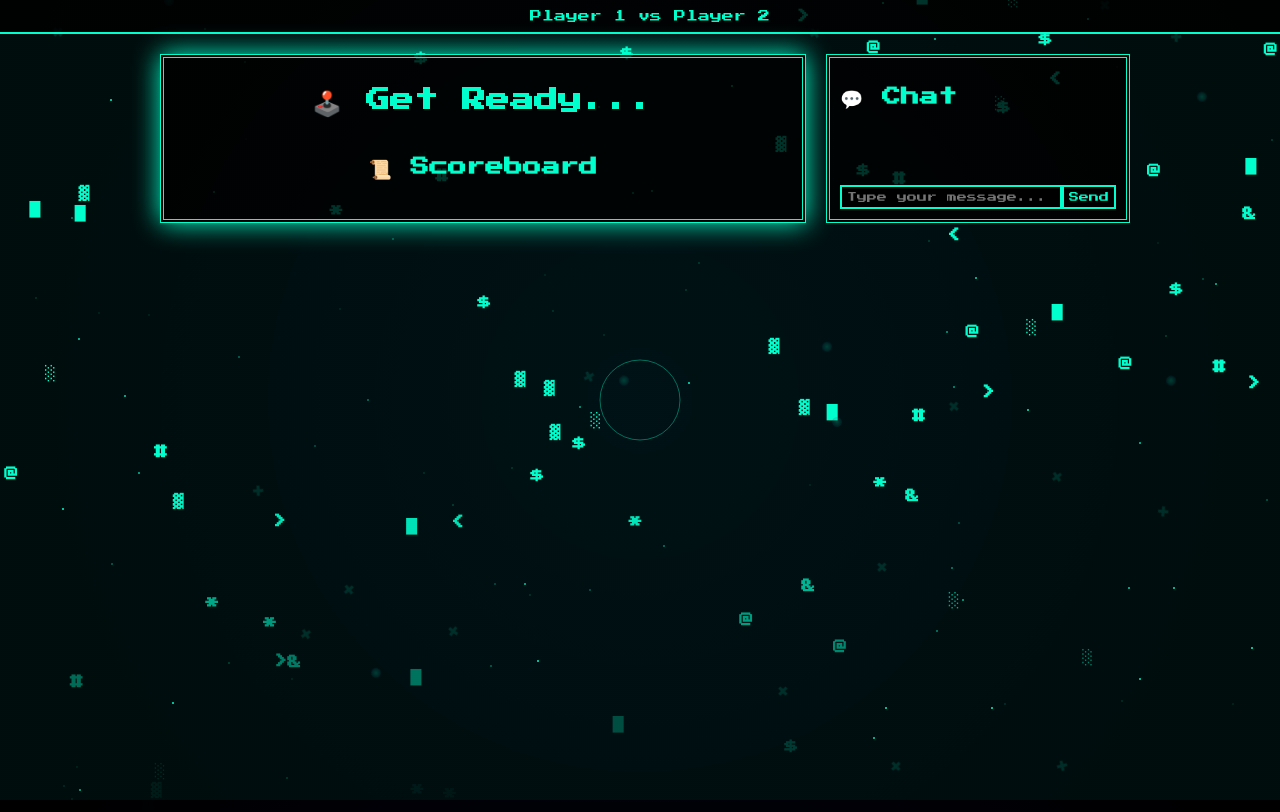
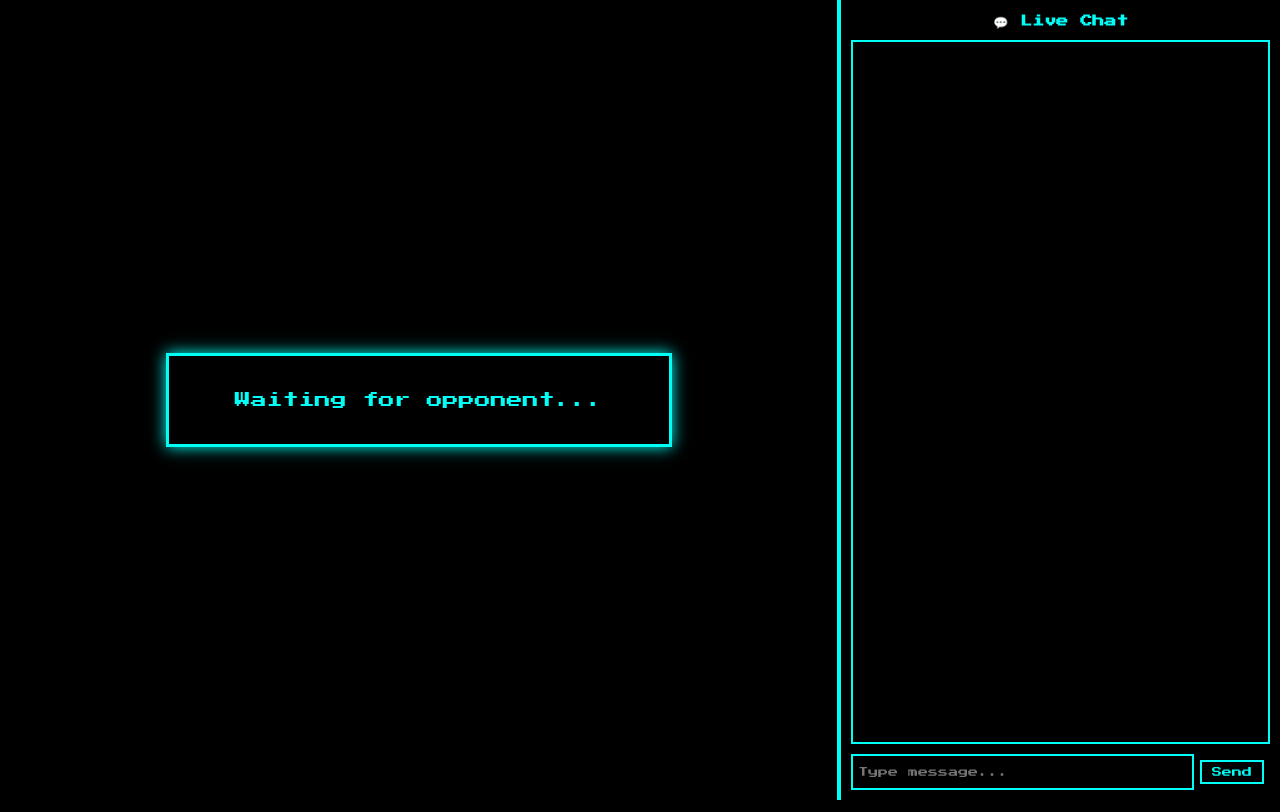
Before and after one commit to Kayyummd/game, a Flask app: page /multiplayer_game.html in a window 1280 px wide. Run offline with Flask 3, Linux system fonts and the light colour scheme; some libraries are stand-ins or nearby versions.

Commit message:
Update multiplayer_game.html

```diff
--- a/cricket_project/templates/multiplayer_game.html
+++ b/cricket_project/templates/multiplayer_game.html
@@ -2,403 +2,232 @@
 <html lang="en">
 <head>
   <meta charset="UTF-8" />
-  <title>🎮 Hand Cricket Multiplayer Game</title>
-  <meta name="viewport" content="width=device-width, initial-scale=1.0"/>
-  <link href="https://fonts.googleapis.com/css2?family=Press+Start+2P&display=swap" rel="stylesheet"/>
+  <title>🏏 Multiplayer Hand Cricket</title>
+  <meta name="viewport" content="width=device-width, initial-scale=1.0" />
+  <link href="https://fonts.googleapis.com/css2?family=Press+Start+2P&display=swap" rel="stylesheet" />
   <script src="https://cdn.socket.io/4.7.2/socket.io.min.js"></script>
-  <script src="https://cdn.jsdelivr.net/npm/canvas-confetti@1.6.0/dist/confetti.browser.min.js"></script>
   <style>
     html, body {
-      margin: 0;
-      padding: 0;
+      margin: 0; padding: 0;
+      height: 100%; background: black;
+      font-family: 'Press Start 2P', cursive;
+      color: #00fff7; overflow: hidden;
+    }
+    .wrapper {
+      display: flex;
       height: 100%;
-      font-family: 'Press Start 2P', cursive;
-      background: radial-gradient(circle at center, #000010 0%, #000000 100%);
-      overflow: hidden;
-      color: #00ffcc;
     }
-
-    canvas {
-      position: absolute;
-      top: 0;
-      left: 0;
-      z-index: 4;
-      pointer-events: none;
-    }
-
-    .grid {
-      position: absolute;
-      width: 100%;
-      height: 100%;
-      background: repeating-linear-gradient(#001111 1px, transparent 2px),
-                  repeating-linear-gradient(to right, #001111 1px, transparent 2px);
-      background-size: 60px 60px;
-      animation: gridmove 60s linear infinite;
-      z-index: 0;
-    }
-
-    @keyframes gridmove {
-      0% { background-position: 0 0; }
-      100% { background-position: 1000px 1000px; }
-    }
-
-    .scanlines, .crt-wave {
-      position: absolute;
-      width: 100%;
-      height: 100%;
-      pointer-events: none;
-      z-index: 6;
-    }
-
-    .scanlines {
-      background: repeating-linear-gradient(to bottom, rgba(0,255,255,0.015), rgba(0,255,255,0.015) 1px, transparent 1px, transparent 2px);
-      mix-blend-mode: overlay;
-      animation: flicker 2s infinite alternate;
-    }
-
-    @keyframes flicker {
-      0% { filter: brightness(1); }
-      100% { filter: brightness(1.05); }
-    }
-
-    .crt-wave {
-      background: radial-gradient(circle, rgba(0,255,255,0.02) 0%, transparent 70%);
-      animation: wave 3s ease-in-out infinite;
-      mix-blend-mode: screen;
-    }
-
-    @keyframes wave {
-      0%, 100% { transform: scale(1); }
-      50% { transform: scale(1.02); }
-    }
-
-    .matrix {
-      position: absolute;
-      width: 100%;
-      height: 100%;
-      z-index: 2;
-      pointer-events: none;
-    }
-
-    .matrix span {
-      position: absolute;
-      color: #00ffcc;
-      opacity: 0;
-      font-size: 14px;
-      font-weight: bold;
-      animation: fall 5s linear infinite;
-    }
-
-    @keyframes fall {
-      0% { transform: translateY(-100vh); opacity: 0; }
-      20% { opacity: 1; }
-      80% { opacity: 1; }
-      100% { transform: translateY(100vh); opacity: 0; }
-    }
-
-    .stars {
-      position: absolute;
-      width: 100%;
-      height: 100%;
-      z-index: 1;
-    }
-
-    .star {
-      position: absolute;
-      width: 2px;
-      height: 2px;
-      background: #00ffcc;
-      border-radius: 50%;
-      animation: twinkle 2s infinite ease-in-out;
-    }
-
-    @keyframes twinkle {
-      0%, 100% { opacity: 0.1; }
-      50% { opacity: 1; }
-    }
-
-    .orb, .cross {
-      position: absolute;
-      z-index: 3;
-      opacity: 0.2;
-      animation: float 8s ease-in-out infinite;
-    }
-
-    .orb {
-      width: 10px;
-      height: 10px;
-      background: radial-gradient(circle, #00ffcc, #002);
-      border-radius: 50%;
-    }
-
-    .cross {
-      font-size: 14px;
-      color: #00ffccaa;
-    }
-
-    @keyframes float {
-      0% { transform: translateY(0) rotate(0deg); }
-      50% { transform: translateY(-15px) rotate(180deg); }
-      100% { transform: translateY(0) rotate(360deg); }
-    }
-
-    .top-bar {
-      width: 100%;
-      padding: 10px;
-      background-color: #000000cc;
-      text-align: center;
-      font-size: 12px;
-      border-bottom: 2px solid #00ffcc;
-      z-index: 10;
-      position: relative;
-    }
-
-    .game-wrapper {
-      display: flex;
-      justify-content: space-between;
-      width: 100%;
-      max-width: 1000px;
-      margin: auto;
-      z-index: 10;
-      position: relative;
-    }
-
-    .game-container {
-      flex: 3;
+    .game-box {
+      flex: 2;
       display: flex;
       flex-direction: column;
+      justify-content: center;
       align-items: center;
-      margin: 20px;
-      padding: 10px;
-      background-color: #000000cc;
-      box-shadow: 0 0 25px #00ffcc;
-      border: 4px double #00ffcc;
+      background: #000;
+      border-right: 2px solid #00fff7;
     }
-
+    .box-content {
+      background: rgba(0, 0, 0, 0.85);
+      padding: 20px;
+      border: 3px solid #00fff7;
+      box-shadow: 0 0 15px #00fff7;
+      text-align: center;
+      width: 90%;
+      max-width: 460px;
+    }
     .chat-box {
       flex: 1;
       display: flex;
       flex-direction: column;
-      margin: 20px 10px 20px 0;
+      background: #000;
       padding: 10px;
-      background-color: #000000cc;
-      border: 4px double #00ffcc;
-      max-height: 500px;
+      border-left: 2px solid #00fff7;
     }
-
+    .chat-box h3 {
+      margin: 5px 0 10px 0;
+      text-align: center;
+      font-size: 12px;
+      color: #00fff7;
+    }
     #chat-messages {
       flex: 1;
       overflow-y: auto;
+      background: #000000cc;
+      border: 2px solid #00fff7;
+      padding: 10px;
       font-size: 10px;
-      margin-bottom: 10px;
     }
-
     #chat-input {
       display: flex;
+      margin-top: 10px;
     }
-
-    #chat-input input,
-    #chat-input button,
-    button {
-      font-family: 'Press Start 2P', cursive;
-      background-color: #000;
-      color: #00ffcc;
-      border: 2px solid #00ffcc;
+    #chatText {
+      flex: 1;
       padding: 5px;
       font-size: 10px;
+      border: 2px solid #00fff7;
+      background: black;
+      color: #00fff7;
+      font-family: inherit;
     }
-
-    #chat-input input {
-      flex: 1;
+    #chat-input button {
+      padding: 5px 10px;
+      border: 2px solid #00fff7;
+      background: black;
+      color: #00fff7;
+      cursor: pointer;
+      font-family: inherit;
+      font-size: 10px;
     }
-
-    #chat-input button, button {
-      cursor: pointer;
+    button {
+      margin: 6px; padding: 10px 16px;
+      border: 2px solid #00fff7;
+      background: black; color: #00fff7;
+      cursor: pointer; font-family: inherit;
+      font-size: 12px;
     }
-
     button:hover {
-      background-color: #00ffcc;
-      color: #000;
+      background: #00fff7; color: black;
     }
-
-    #history {
-      max-height: 200px;
-      overflow-y: auto;
-      margin: 10px 0;
-      font-size: 10px;
-      width: 100%;
-    }
-
-    .hidden {
-      display: none;
-    }
-
-    .confetti {
-      position: fixed;
-      top: 0; left: 0;
-      width: 100%;
-      height: 100%;
-      pointer-events: none;
-      z-index: 999;
-    }
+    .hidden { display: none; }
   </style>
 </head>
 <body>
+  <div class="wrapper">
+    <!-- Game UI -->
+    <div class="game-box">
+      <div class="box-content">
+        <p id="status">Waiting for opponent...</p>
 
-  <!-- Dynamic Background Layers -->
-  <canvas id="cursorCanvas"></canvas>
-  <div class="grid"></div>
-  <div class="stars" id="stars"></div>
-  <div class="matrix" id="matrix"></div>
-  <div id="shapes"></div>
-  <div class="scanlines"></div>
-  <div class="crt-wave"></div>
+        <div id="toss-box" class="hidden">
+          <p>Choose Head or Tail:</p>
+          <button onclick="sendToss('Head')">Head</button>
+          <button onclick="sendToss('Tail')">Tail</button>
+        </div>
 
-  <!-- Game UI -->
-  <div class="top-bar" id="top-usernames">Player 1 vs Player 2</div>
-
-  <div class="game-wrapper">
-    <div class="game-container" id="game">
-      <h3 id="target-display" style="margin:10px; display:none;">🎯 Target: --</h3>
-      <h2 id="game-status">🕹️ Get Ready...</h2>
+        <div id="batbowl-box" class="hidden">
+          <p>You won the toss! Choose:</p>
+          <button onclick="chooseBatBowl('Bat')">Bat</button>
+          <button onclick="chooseBatBowl('Bowl')">Bowl</button>
+        </div>
 
         <div id="play-buttons" class="hidden">
-        <p>🎯 Choose your number:</p>
+          <p id="play-instruction">Choose your number:</p>
           <div>
-          <button onclick="playNum(0)">0</button>
             <button onclick="playNum(1)">1</button>
             <button onclick="playNum(2)">2</button>
             <button onclick="playNum(3)">3</button>
             <button onclick="playNum(4)">4</button>
             <button onclick="playNum(5)">5</button>
+            <button onclick="playNum(6)">6</button>
+          </div>
+        </div>
       </div>
     </div>
 
-      <div>
-        <h3>📜 Scoreboard</h3>
-        <ul id="history" style="list-style:none; padding-left:0;"></ul>
-      </div>
-
-      <button id="reset-btn" class="hidden">⟲ Reset</button>
-      <div class="confetti" id="confetti"></div>
-    </div>
-
+    <!-- Chat UI -->
     <div class="chat-box">
-      <h3>💬 Chat</h3>
+      <h3>💬 Live Chat</h3>
       <div id="chat-messages"></div>
       <div id="chat-input">
-        <input type="text" id="chatText" placeholder="Type your message..." />
+        <input type="text" id="chatText" placeholder="Type message..." />
         <button onclick="sendMessage()">Send</button>
       </div>
     </div>
   </div>
 
-  <!-- Game + Background Scripts -->
   <script>
-    // Matrix Rain
-    const matrix = document.getElementById("matrix");
-    const chars = "░▓█@#$&*<>".split("");
-    for (let i = 0; i < 120; i++) {
-      const span = document.createElement("span");
-      span.innerText = chars[Math.floor(Math.random() * chars.length)];
-      span.style.left = Math.random() * 100 + "vw";
-      span.style.animationDelay = Math.random() * 5 + "s";
-      matrix.appendChild(span);
+    const socket = io('http://localhost:5000'); // update if deployed
+    const room = new URLSearchParams(window.location.search).get('room');
+    const isHost = new URLSearchParams(window.location.search).get('host') === 'true';
+    let mySocketId = "";
+
+    socket.on("connect", () => {
+      mySocketId = socket.id;
+      socket.emit("join_room", { room, host: isHost });
+    });
+
+    socket.on("both_ready", () => {
+      document.getElementById("status").innerText = "Both players connected!";
+      if (isHost) {
+        document.getElementById("toss-box").classList.remove("hidden");
+        document.getElementById("status").innerText = "Choose Head or Tail:";
+      }
+    });
+
+    function sendToss(choice) {
+      socket.emit("toss_choice", { room, choice });
+      document.getElementById("toss-box").classList.add("hidden");
+      document.getElementById("status").innerText = "Waiting for toss result...";
     }
 
-    // Stars
-    const stars = document.getElementById("stars");
-    for (let i = 0; i < 80; i++) {
-      const star = document.createElement("div");
-      star.className = "star";
-      star.style.top = Math.random() * 100 + "vh";
-      star.style.left = Math.random() * 100 + "vw";
-      star.style.animationDelay = Math.random() * 3 + "s";
-      stars.appendChild(star);
+    socket.on("toss_result", (data) => {
+      const won = (data.winner === "host" && isHost) || (data.winner === "guest" && !isHost);
+      document.getElementById("status").innerText = `Toss Result: ${data.result}. ${data.winner.toUpperCase()} won.`;
+      if (won) {
+        document.getElementById("batbowl-box").classList.remove("hidden");
+        document.getElementById("status").innerText = "You won the toss! Choose Bat or Bowl";
+      }
+    });
+
+    function chooseBatBowl(choice) {
+      socket.emit("bat_bowl_choice", { room, choice });
+      document.getElementById("batbowl-box").classList.add("hidden");
+      document.getElementById("status").innerText = "Waiting for game to start...";
     }
 
-    // Floating Shapes
-    const shapes = document.getElementById("shapes");
-    for (let i = 0; i < 25; i++) {
-      const shape = document.createElement("div");
-      if (Math.random() < 0.5) {
-        shape.className = "orb";
-      } else {
-        shape.className = "cross";
-        shape.innerText = "✖";
-      }
-      shape.style.top = Math.random() * 100 + "vh";
-      shape.style.left = Math.random() * 100 + "vw";
-      shape.style.animationDuration = (8 + Math.random() * 8) + "s";
-      shapes.appendChild(shape);
+    socket.on("game_start", (data) => {
+      const batting = data.bat_first_sid === mySocketId;
+      document.getElementById("play-buttons").classList.remove("hidden");
+      document.getElementById("status").innerText = batting ? "You are batting" : "You are bowling";
+    });
+
+    function playNum(n) {
+      socket.emit("player_move", { room, move: n });
+      document.getElementById("play-buttons").classList.add("hidden");
+      document.getElementById("status").innerText = "Waiting for opponent...";
     }
 
-    // Interactive Cursor Ripples
-    const canvas = document.getElementById('cursorCanvas');
-    const ctx = canvas.getContext('2d');
-    canvas.width = window.innerWidth;
-    canvas.height = window.innerHeight;
-    let mouse = { x: canvas.width / 2, y: canvas.height / 2 };
-    let ripples = [];
+    socket.on("round_result", data => {
+      if (data.type === "out") {
+        document.getElementById("status").innerText = `OUT! Both played ${data.num}`;
+      } else {
+        const otherId = Object.keys(data.moves).find(id => id !== mySocketId);
+        const myMove = data.moves[mySocketId];
+        const opponentMove = data.moves[otherId];
+        document.getElementById("status").innerText = `You: ${myMove} | Opponent: ${opponentMove}`;
+      }
+      document.getElementById("play-buttons").classList.remove("hidden");
+    });
 
-    class Ripple {
-      constructor(x, y) {
-        this.x = x;
-        this.y = y;
-        this.radius = 0;
-        this.opacity = 1;
-      }
-      update() {
-        this.radius += 2;
-        this.opacity -= 0.02;
-      }
-      draw() {
-        ctx.beginPath();
-        ctx.arc(this.x, this.y, this.radius, 0, Math.PI * 2);
-        ctx.strokeStyle = `rgba(0,255,200,${this.opacity})`;
-        ctx.lineWidth = 2;
-        ctx.stroke();
+    // CHAT LOGIC
+    const chatInput = document.getElementById("chatText");
+    const chatMessages = document.getElementById("chat-messages");
+
+    function sendMessage() {
+      const msg = chatInput.value.trim();
+      if (msg !== "") {
+        socket.emit("chat", { room, message: msg });
+        appendChatMessage("You", msg);
+        chatInput.value = "";
       }
     }
 
-    function drawCursor() {
-      ctx.clearRect(0, 0, canvas.width, canvas.height);
-      ctx.beginPath();
-      ctx.arc(mouse.x, mouse.y, 40, 0, Math.PI * 2);
-      ctx.strokeStyle = 'rgba(0,255,200,0.4)';
-      ctx.lineWidth = 1;
-      ctx.stroke();
-      ripples.forEach((r, i) => {
-        r.update();
-        r.draw();
-        if (r.opacity <= 0) ripples.splice(i, 1);
+    socket.on("chat", (data) => {
+      const sender = data.sender === mySocketId ? "You" : "Opponent";
+      appendChatMessage(sender, data.message);
     });
-      requestAnimationFrame(drawCursor);
+
+    function appendChatMessage(sender, message) {
+      const msgEl = document.createElement("div");
+      msgEl.innerHTML = `<strong>${sender}:</strong> ${message}`;
+      chatMessages.appendChild(msgEl);
+      chatMessages.scrollTop = chatMessages.scrollHeight;
     }
 
-    drawCursor();
-
-    window.addEventListener('resize', () => {
-      canvas.width = window.innerWidth;
-      canvas.height = window.innerHeight;
+    chatInput.addEventListener("keydown", e => {
+      if (e.key === "Enter") sendMessage();
     });
-
-    window.addEventListener('mousemove', e => {
-      mouse.x = e.clientX;
-      mouse.y = e.clientY;
-    });
-
-    const touchEffect = e => {
-      const x = e.clientX || e.touches[0].clientX;
-      const y = e.clientY || e.touches[0].clientY;
-      ripples.push(new Ripple(x, y));
-    };
-
-    window.addEventListener('click', touchEffect);
-    window.addEventListener('touchstart', touchEffect);
   </script>
-
-  <!-- Game Logic (same as your multiplayer logic, already included above) -->
-
 </body>
 </html>
```
Lines whose indentation alone changed are shown as unchanged.
